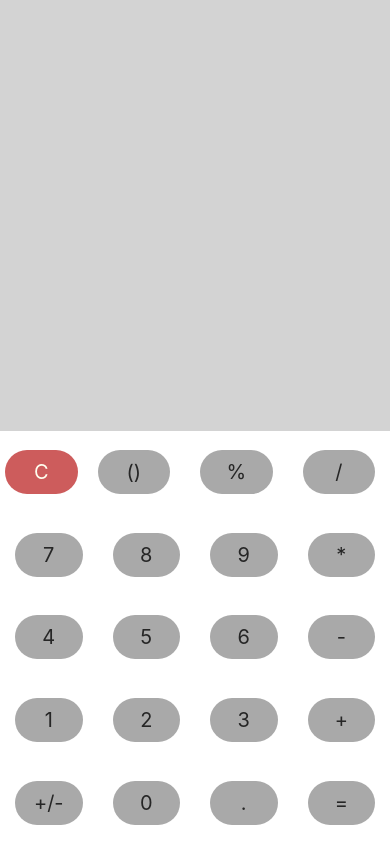
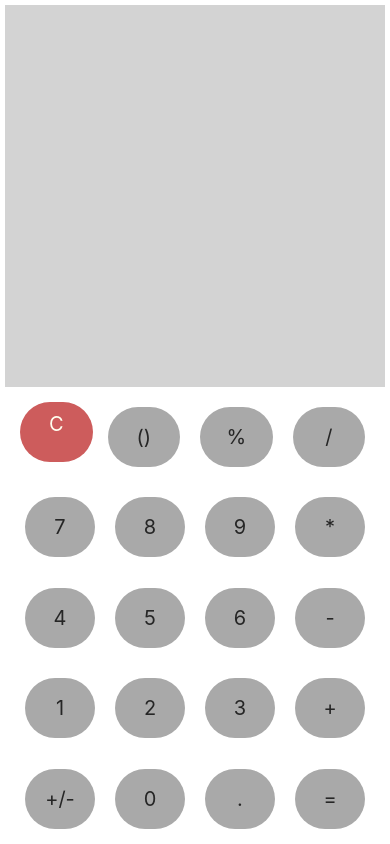
Before and after one commit to MFG-art/React-Native-Calculator, a React Native app: screen / in a window 390 px wide. Built offline with nearby package versions, Linux system fonts and the light colour scheme.

Commit message:
made circely buttons

```diff
--- a/App.js
+++ b/App.js
@@ -113,50 +113,53 @@ const styles = StyleSheet.create({
     padding: 50,
     backgroundColor: 'lightgrey',
 
+
   },
   numberKeys:{
      backgroundColor:'darkgray',
-     justifyContent:'center',
      alignItems: 'center',
+     justifyContent: 'center',
      padding: 10,
      flex: 1,
-     margin: 15,
-     borderRadius:100,
+     width:60,
+     height: 60,
+     borderRadius:30,
+     margin: 10
   },
+
     column: {
       flex: 1,
       flexDirection: 'column',
+      padding: 5
     },
     row: {
       flex: 1,
       flexDirection: 'row',
-      justifyContent: 'center',
-      alignItems: 'center'
+      margin:10
     },
     text: {
       color:'#262626',
       fontSize: 20,
-      justifyContent: 'center',
-      alignItems: 'center'
+      alignItems: 'center',
+      justifyContent: 'center'
+
     },
     CText: {
       color: '#FFFFF0',
       fontSize: 20,
-      justifyContent: 'center',
-            alignItems: 'center'
     },
     CButton: {
        backgroundColor:'#CD5C5C',
-       justifyContent: 'center',
        alignItems: 'center',
        padding: 10,
        flex: 1,
+       height: 60,
+       borderRadius:30,
        margin:5,
-       borderRadius:100,
+       borderRadius:999,
     },
     buttonBackground:{
       backgroundColor:'#404040',
-      justifyContent: 'center',
-      alignItems: 'center',
+
     }
 });
```
